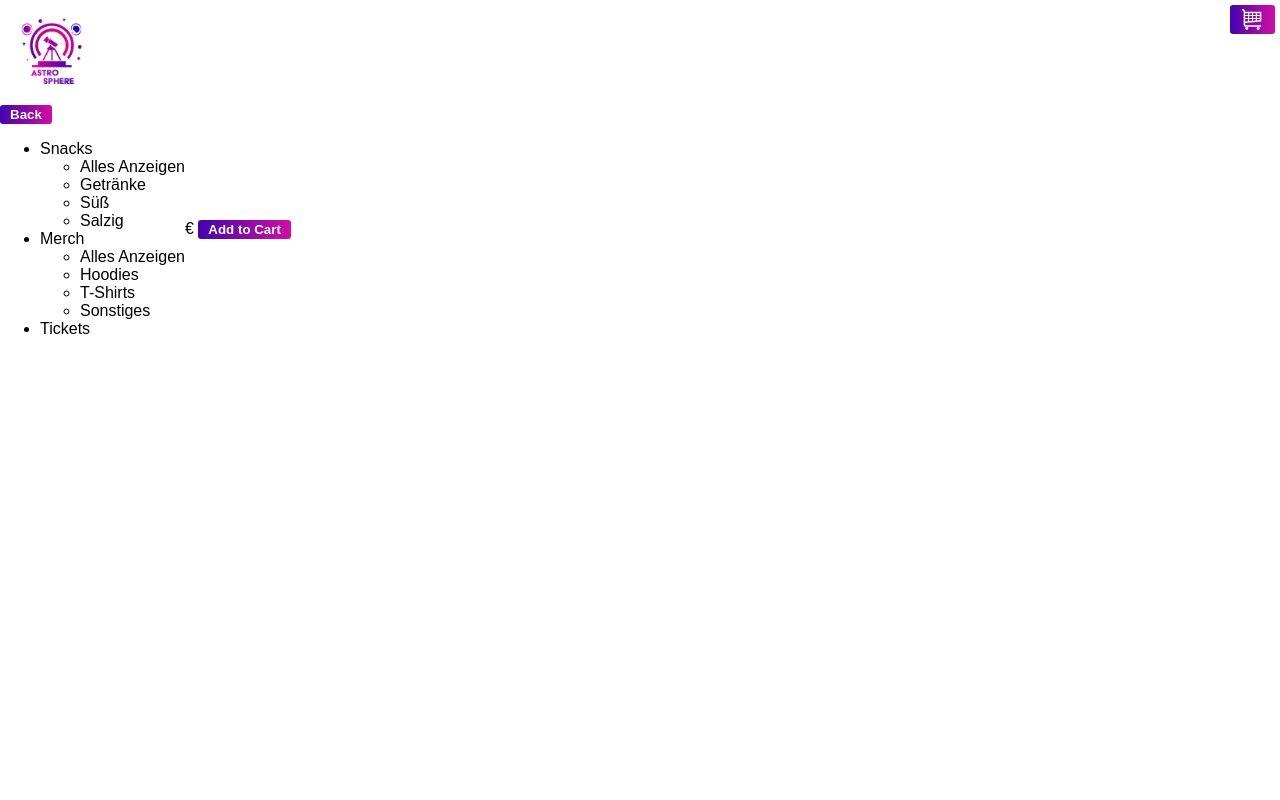
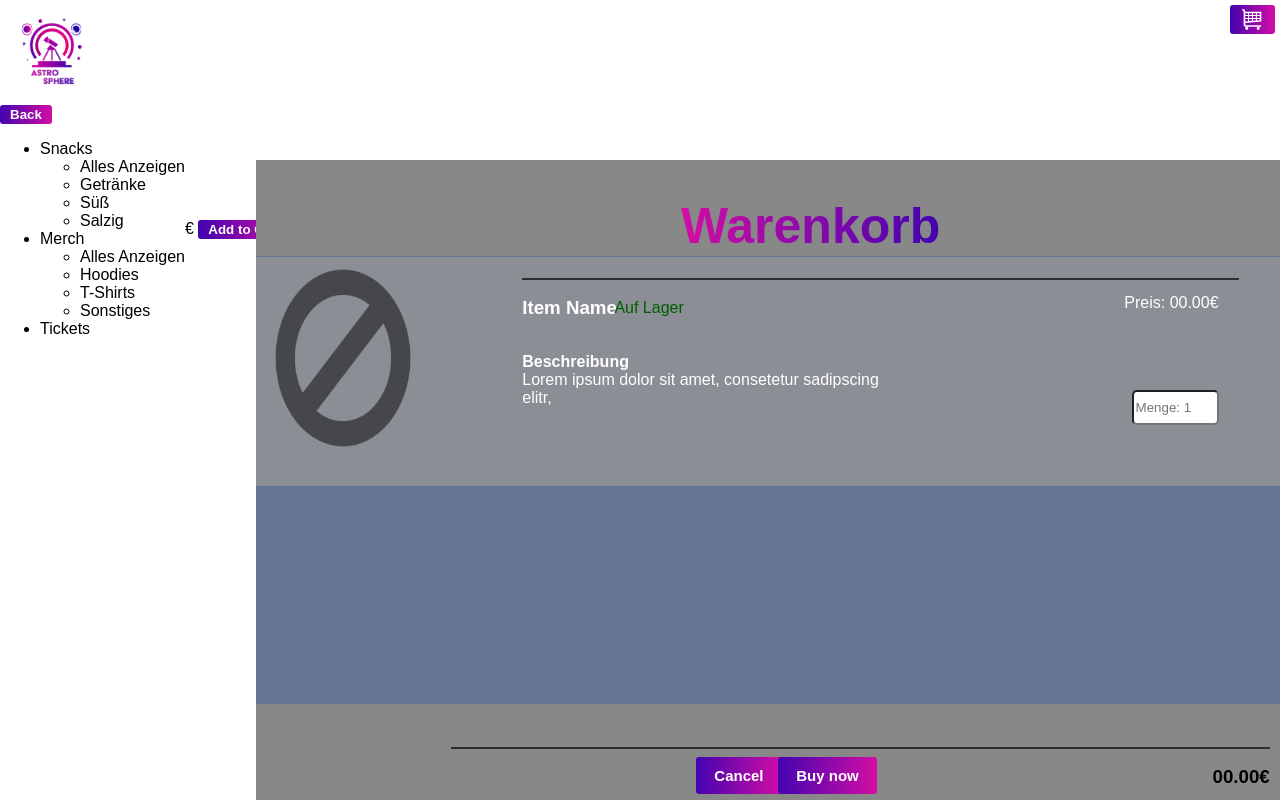
Before and after one commit to FabianHen/AstroSphere, a Flask app: page /terminal/shop in a window 1280 px wide. Run offline with Flask 3, Linux system fonts and the light colour scheme.

Commit message:
eddited shoppingCart Panel: -> basic function for cancel order -> create first demo item (not ready yet) -> create gesKosten label with update method

```diff
--- a/applications/static/css/shop.css
+++ b/applications/static/css/shop.css
@@ -7,7 +7,7 @@
 
 html {
     font-family: Arial, Helvetica, sans-serif;
-    overflow: hidden;
+    overflow: auto;
 }
 
 body {
@@ -44,23 +44,138 @@ button {
     border-radius: 5px;
 }
 
-#shopping_Cart{
+
+.item{
+    width: 100%;
+    height: 50%;
+    margin-top: 1px;
+    margin-bottom: 5px;
+    padding-bottom: 5px;
+
+    background-color: rgba(150, 150, 150, 0.772);
+}
+
+.item img{
+    height: 90%;
+    width: 15%;
+    margin-left: 1%;
+}
+.item h3{
+    position: absolute;
+    color: white;
+    top: 5%;
+    left: 26%;
+}
+.item .beschreibung{
+    position: absolute;
+    color: white;
+    top: 18%;
+    left: 26%;
+    width: 35%;
+}
+.item .line{
+    position: absolute;
+    top: 5%;
+    left: 26%;
+    width: 70%;
+    height: 2px;
+    background-color: #2e2e2e;
+}
+.item .preis{
+    position: absolute;
+    color: white;
+    top: 5%;
+    right: 6%;
+}
+
+.item .numberOfItems{
+    height: 35px;
+    width: 87px;
+    color: var(--astrosphere-blue);
+    border-radius: 5px;
+
+    position: absolute;
+    top: 30%;
+    right: 6%;
+}
+
+.item .Lager{
+    position: absolute;
+    margin-left: 35%;
+    top : 6%;
+    color: rgb(2, 93, 2);
+}
+.item .nLager{
+    display: none;
+    position: absolute;
+    margin-left: 35%;
+    top : 6%;
+    color: rgb(112, 7, 7);
+}
+
+
+
+
+#shoppingCart{
     position: absolute;
     top: 20vh;
     left: 20%;
     height: 80vh;
     width: 80%;
-    background-color: rgb(217, 217, 217);
-    display: none;
-    justify-content: center;
+    background-color: #888888;
 }
-#shopping_Cart div{
+
+#shoppingCart h1{
+    color: transparent;
+    background-image: linear-gradient(to right, var(--astrosphere-pink), var(--astrosphere-blue));
+    -webkit-background-clip: text;
+    background-clip: text;
+    font-size: 50px;
     position: absolute;
-    bottom: 10px;
+    top: 0.5%;
+    left: 41.5%;
 }
-#shopping_Cart button{
-    padding: 8px 40px 8px 40px;
+
+#itemList{
+    position: absolute;
+    left: 0;
+    top: 15%;
+    width: 100%;
+    height: 70%;
+    background-color: #0440b041;
+    overflow: auto;
 }
-#shopping_Cart button:hover{
+
+#shoppingCart #cancel{
+    position: absolute;
+    bottom: 1%;
+    left: 43%;
+    font-size: 15px;
+    padding: 10 18 10 18;
+}
+#shoppingCart #buy{
+    position: absolute;
+    bottom: 1%;
+    left: 51%;
+    font-size: 15px;
+    padding: 10 18 10 18;
+}
+
+#shoppingCart button:hover{
     opacity: 60%;
 }
+
+#gesKosten{
+    position: absolute;
+    bottom: 8%;
+    right: 1%;
+
+    width: 80%;
+    height: 2px;
+    background-color: #2e2e2e;
+}
+#gesKosten h3{
+    color: black;
+    position: absolute;
+    right: 0;
+}
--- a/applications/static/script/shop.js
+++ b/applications/static/script/shop.js
@@ -5,7 +5,8 @@ function goBack() {
 
 
 
- shoppingCart=[];
+shoppingCart=[];
+var numberOfItems=0;
 
 class Artikel {
     constructor(type, anzahl, preis) {
@@ -21,9 +22,11 @@ function addItemToCart(type, anzahl, preis){
         const item = shoppingCart[i];
         if (item.type === type) {
             item.anzahl += anzahl;
+            numberOfItems += anzahl;
             return;
         }
     }
+    numberOfItems += anzahl;
     shoppingCart.push(aktItem);
 }
 
@@ -41,14 +44,22 @@ function removeItemFromCart(type, anzahl){
     console.log(`Artikel ${type} nicht gefunden.`);
 }
 
+function updateShoppingCart(){
+    const gesSumme=0.0;
+    for(let i = 0; i< shoppingCart.length; i++){
+        const item = shoppingCart[i];
+        gesSumme+=item.anzahl*item.preis;
+    }
+    document.getElementById('gesKostenNum').textContent=gesSumme+"€";
+}
 
 
 function goTo_shoppingCart(){
-    if(document.getElementById('shopping_Cart').style.display=="flex"){
-        document.getElementById('shopping_Cart').style.display="none";
+    if(document.getElementById('shoppingCart').style.display=="flex"){
+        document.getElementById('shoppingCart').style.display="none";
     }
     else{
-        document.getElementById('shopping_Cart').style.display="flex";
+        document.getElementById('shoppingCart').style.display="flex";
     }
 
 }
@@ -56,7 +67,7 @@ function goTo_shoppingCart(){
 function cancel_Order(){
     console.log("cancel Order");
     shoppingCart=[];
-    document.getElementById('shopping_Cart').style.display="none";
+    document.getElementById('shoppingCart').style.display="none";
 }
 function buy_Order(){
     console.log("buy Order");
--- a/applications/templates/shop.html
+++ b/applications/templates/shop.html
@@ -63,12 +63,48 @@
 
 
 
-    <div id="shopping_Cart">
-        <div>
-            <button id="cancel" onclick="cancel_Order()">Cancel</button>
-            <button id="buy" onclick="buy_Order()">Buy now</button>
+
+
+    <div id="shoppingCart">
+        <h1>Warenkorb</h1>
+
+
+        <div id="itemList">
+
+            <div class="item">
+                <div style="height: 100%; width: 100%;">
+                    <img src="../static/images/pictureNotFound.png" alt="item image">
+                    <h3>Item Name</h3>
+                    <div class="line"></div>
+
+                    <p class="beschreibung"><b>Beschreibung</b><br>Lorem ipsum dolor sit amet, consetetur sadipscing elitr, </p>
+
+                    <p class="preis">Preis: 00.00€</p>
+
+                    <input type="number" min="0" max="7" class="numberOfItems" placeholder="Menge: 1">
+                    <p class="Lager">Auf Lager</p>
+                    <p class="nLager">Nicht Auf Lager</p>
+
+                </div>
+            </div>
+
+
+
+
+
         </div>
-    </div>
+
+
+
+        <div id="gesKosten">
+            <h3 id="gesKostenNum">00.00€</h3>
+        </div>
+    <button id="cancel" onclick="cancel_Order()">Cancel</button>
+    <button id="buy" onclick="buy_Order()">Buy now</button>
+</div>
+
+
+
 </body>
 
 </html>
```
